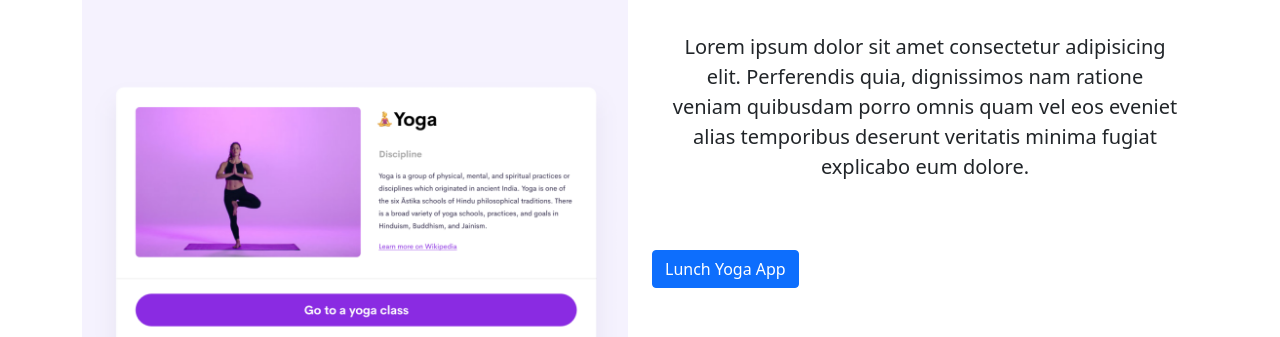
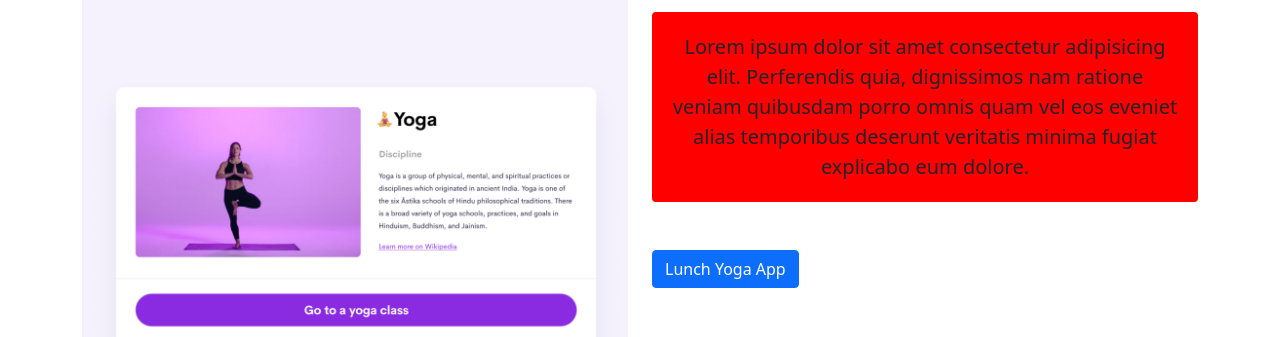
Before and after one commit to kcshrad/Advanced-tool-project, a website: page index.html in a window 1280 px wide. Shown: the part 462-799 px from the top of the page. Drawn offline with nearby package versions, Linux system fonts and the light colour scheme.

Commit message:
css updated

```diff
--- a/style.css
+++ b/style.css
@@ -33,7 +33,7 @@ h3 {
 }
 
 p {
-  background: none;
+  background: red;
   padding: 20px;
   border-radius: 4px;
   font-size: 20px;
```
